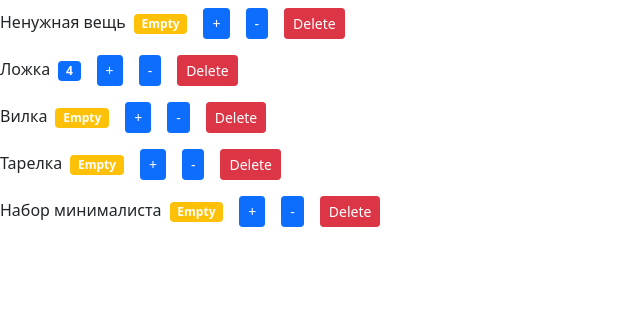
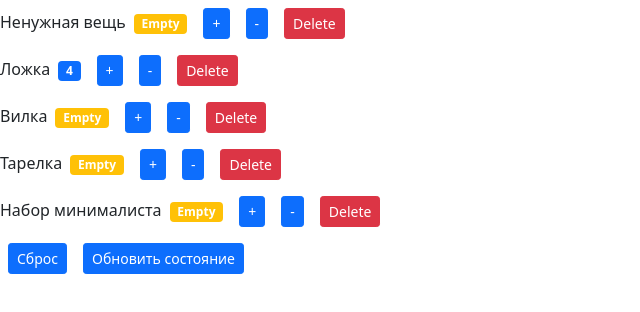
Before and after one commit to LisPavel/jsjunefrontdev, a React (Create React App) app in the folder module2/lessons-app/: page / in a window 1280 px wide. Shown: the top 312 px of the page, without its empty margins (0-640 px from the left). Built offline with nearby package versions, Linux system fonts and the light colour scheme.

Commit message:
stateless counter

```diff
--- a/module2/lessons-app/src/components/counter.jsx
+++ b/module2/lessons-app/src/components/counter.jsx
@@ -1,9 +1,10 @@
-import React, { useState } from "react";
+import React from "react";
 
 const Counter = (props) => {
   // console.log(props);
   // let count = 2;
-  const [value, setValue] = useState(props.value);
+  // const [value, setValue] = useState(props.value);
+  const { value } = props;
 
   const formatValue = () => {
     return value === 0 ? "Empty" : value;
@@ -16,11 +17,13 @@ const Counter = (props) => {
   };
 
   const handleIncrement = (ev) => {
-    setValue((prevState) => prevState + 1);
+    console.log("handle increment");
+    // setValue((prevState) => prevState + 1);
   };
 
   const handleDecrement = (ev) => {
-    setValue((prevState) => (prevState > 0 ? prevState - 1 : prevState));
+    console.log("handle decrement");
+    // setValue((prevState) => (prevState > 0 ? prevState - 1 : prevState));
   };
 
   return (
--- a/module2/lessons-app/src/components/countersList.jsx
+++ b/module2/lessons-app/src/components/countersList.jsx
@@ -2,13 +2,23 @@ import React, { useState } from "react";
 import Counter from "./counter";
 
 const CountersList = () => {
-  const [counters, setCounters] = useState([
+  const initialState = [
     { id: 0, value: 0, name: "Ненужная вещь" },
     { id: 1, value: 4, name: "Ложка" },
     { id: 2, value: 0, name: "Вилка" },
     { id: 3, value: 0, name: "Тарелка" },
     { id: 4, value: 0, name: "Набор минималиста" },
-  ]);
+  ];
+
+  const updatedState = [
+    { id: 0, value: 1, name: "Ненужная вещь" },
+    { id: 1, value: 2, name: "Ложка" },
+    { id: 2, value: 3, name: "Вилка" },
+    { id: 3, value: 4, name: "Тарелка" },
+    { id: 4, value: 0, name: "Набор минималиста" },
+  ];
+
+  const [counters, setCounters] = useState(initialState);
 
   const handleDeleteCounter = (id) => {
     // console.log(id);
@@ -18,11 +28,26 @@ const CountersList = () => {
     });
   };
 
+  const handleReset = () => {
+    setCounters(initialState);
+    console.log("handle reset");
+  };
+
+  const handleUpdate = () => {
+    setCounters(updatedState);
+  };
+
   return (
     <>
       {counters.map((count) => (
         <Counter key={count.id} {...count} onDelete={handleDeleteCounter} />
       ))}
+      <button className="btn btn-primary btn-sm m-2" onClick={handleReset}>
+        Сброс
+      </button>
+      <button className="btn btn-primary btn-sm m-2" onClick={handleUpdate}>
+        Обновить состояние
+      </button>
     </>
   );
 };
```
